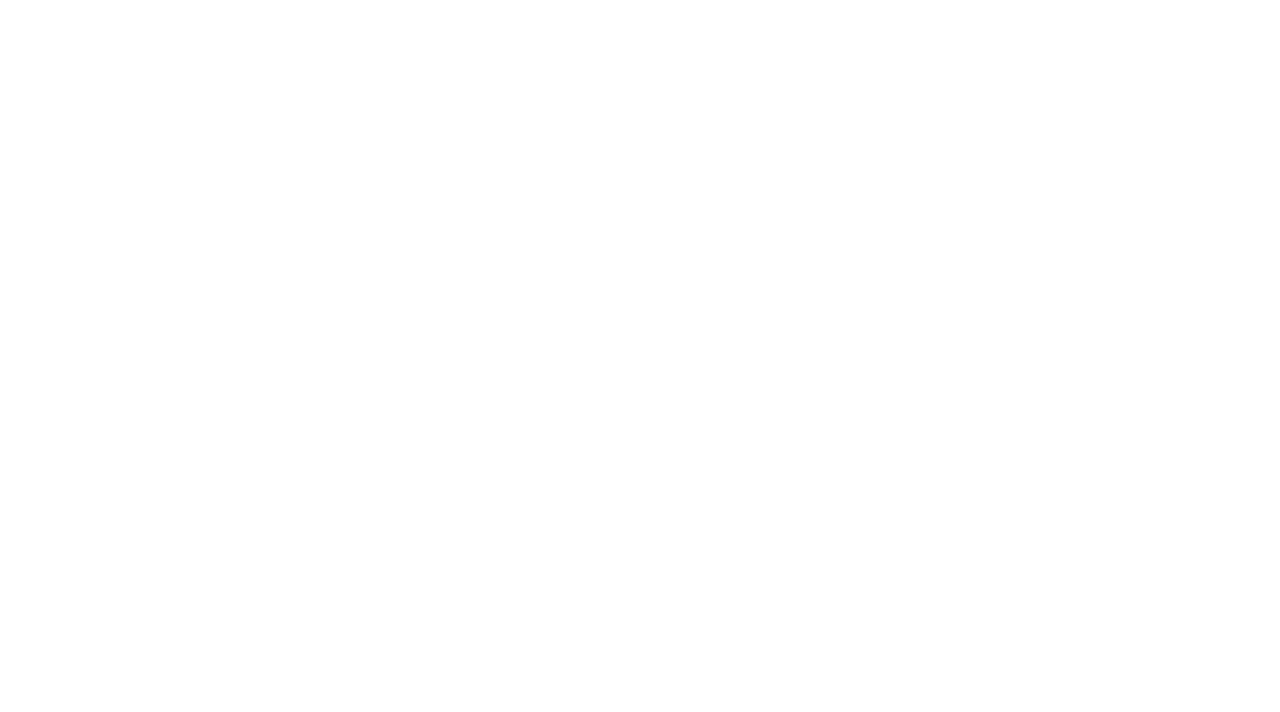
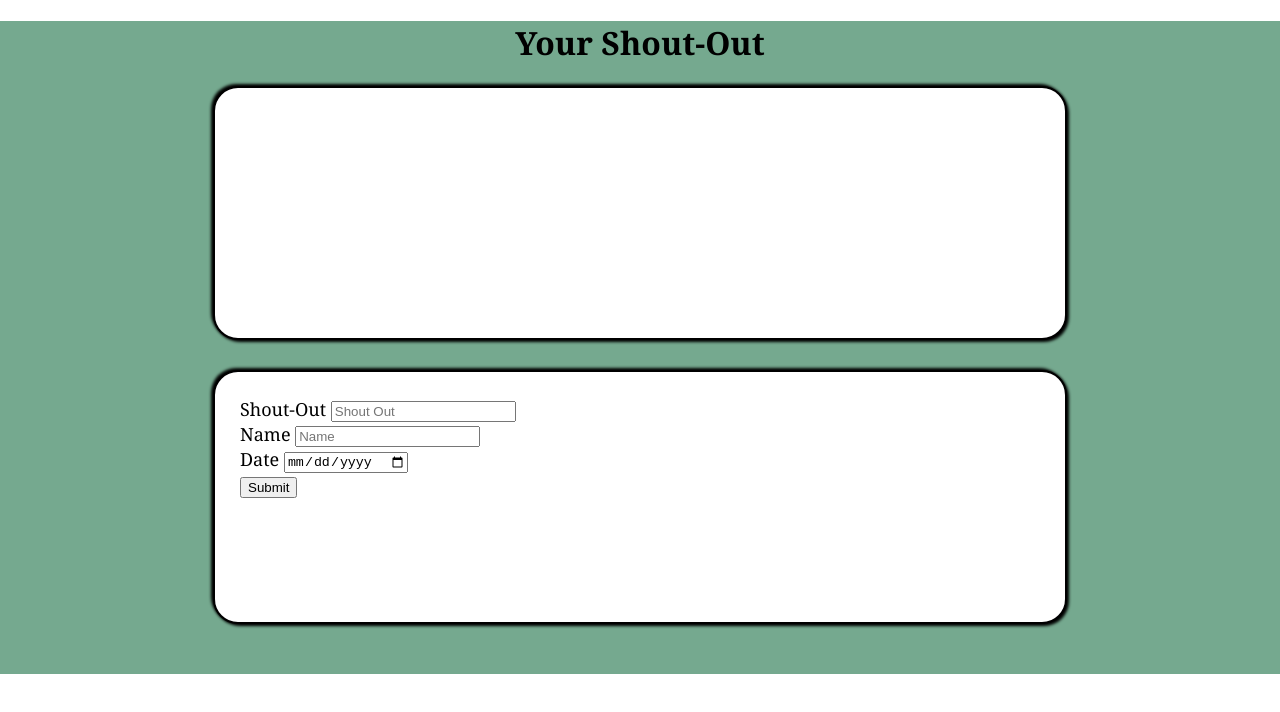
Before and after one commit to ZephaniahWillard2/React-Shout-Out, a React (Create React App) app in the folder react-shout-out/: page / in a window 1280 px wide. Shown: the top 712 px of the page. Built offline with nearby package versions, Linux system fonts and the light colour scheme.

Commit message:
commiting feature-branch-two

```diff
--- a/react-shout-out/src/App.js
+++ b/react-shout-out/src/App.js
@@ -1,11 +1,100 @@
 import './App.css';
+import React, {useState} from 'react';
 
 function App() {
+
+  const [shoutOut, setShoutOut] = useState([]);
+  const [message, setMessage] = useState('');
+  const [name, setName] = useState('');
+  const [date, setDate] = useState('');
+
+
+  const handleSubmit = (e) => {
+    e.preventDefault();
+    const newShoutOut = {
+      message: message
+    };
+
+    setShoutOut([newShoutOut, ...shoutOut]);
+    setMessage('');
+    setName('');
+    setDate('');
+
+  };
+
+
+
+  const appStyleObject = {
+    textAlign: 'center',
+    fontFamily: 'cambria',
+    backgroundColor: 'rgb(117, 169, 143)',
+    paddingBottom: '20px'
+  };
+
+
+  const headStyleObject = {
+
+  };
+
+
+  const messageStyleObject = {
+    border: 'solid 2px black',
+    borderRadius: '25px',
+    width: '800px',
+    height: '200px',
+    margin: 'auto auto 30px auto',
+    padding: '25px',
+    fontSize: 'large',
+    textAlign: 'left',
+    backgroundColor: 'white',
+    boxShadow: '2px 2px 3px black, -2px -2px 3px black'
+
+  };
+
+
+
   return (
-    <div className="App">
-      <header className="App-header">
+    <div className="App" style={appStyleObject}>
+      <h1 style={headStyleObject}>Your Shout-Out</h1>
+      <div className='Display-Message' style={messageStyleObject}>
+          {shoutOut.length > 0 &&
+           shoutOut[0].message}
+      </div>
 
-      </header>
+      <form onSubmit={handleSubmit}
+      className='Form'
+      style={messageStyleObject}>
+
+        <div>
+            <label htmlFor='your-message'>Shout-Out </label>
+            <input id='your-message'
+                type='text'
+                value={message}
+                onChange={(e) => setMessage(e.target.value)}
+                placeholder='Shout Out'>
+            </input>
+        </div>
+
+        <div>
+            <label htmlFor='name'>Name </label>
+            <input id='name'
+                type='text'
+                value={name}
+                onChange={(e) => setName(e.target.value)}
+                placeholder='Name'></input>
+        </div>
+
+        <div>
+            <label htmlFor='date'>Date </label>
+            <input id='date'
+                type='date'
+                value={date}
+                onChange={(e) => setDate(e.target.value)}></input>
+        </div>
+
+        <button type='submit'>Submit</button>
+      </form>
+
     </div>
   );
 }
```
